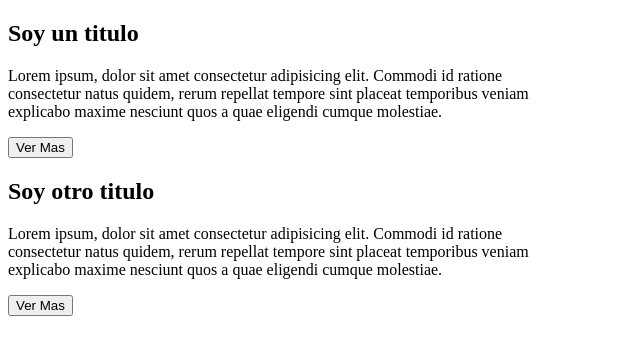
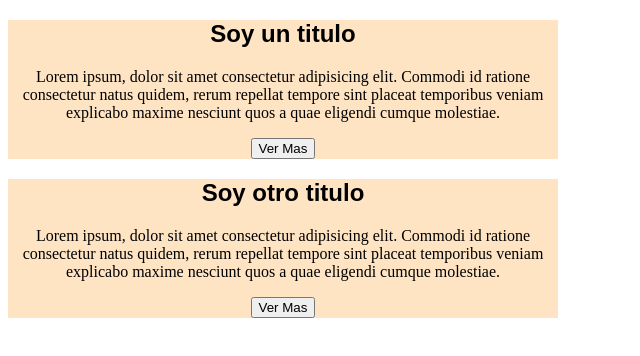
Before and after one commit to FerAngy/primer-repositorio, a plain HTML site: page index.html in a window 1280 px wide. Shown: the whole page, without its empty margins (0-640 px from the left). Drawn offline with Linux system fonts and the light colour scheme.

Commit message:
El titulo tiene otra tipografia

```diff
--- a/css/style.css
+++ b/css/style.css
@@ -1,5 +1,10 @@
 .texto-centrado{
     max-width: 550px;
     margin: o auto;
+    text-align: center;
+    background-color: bisque;
+}
+h2{
+    font-family: sans-serif;
 
 }
```
